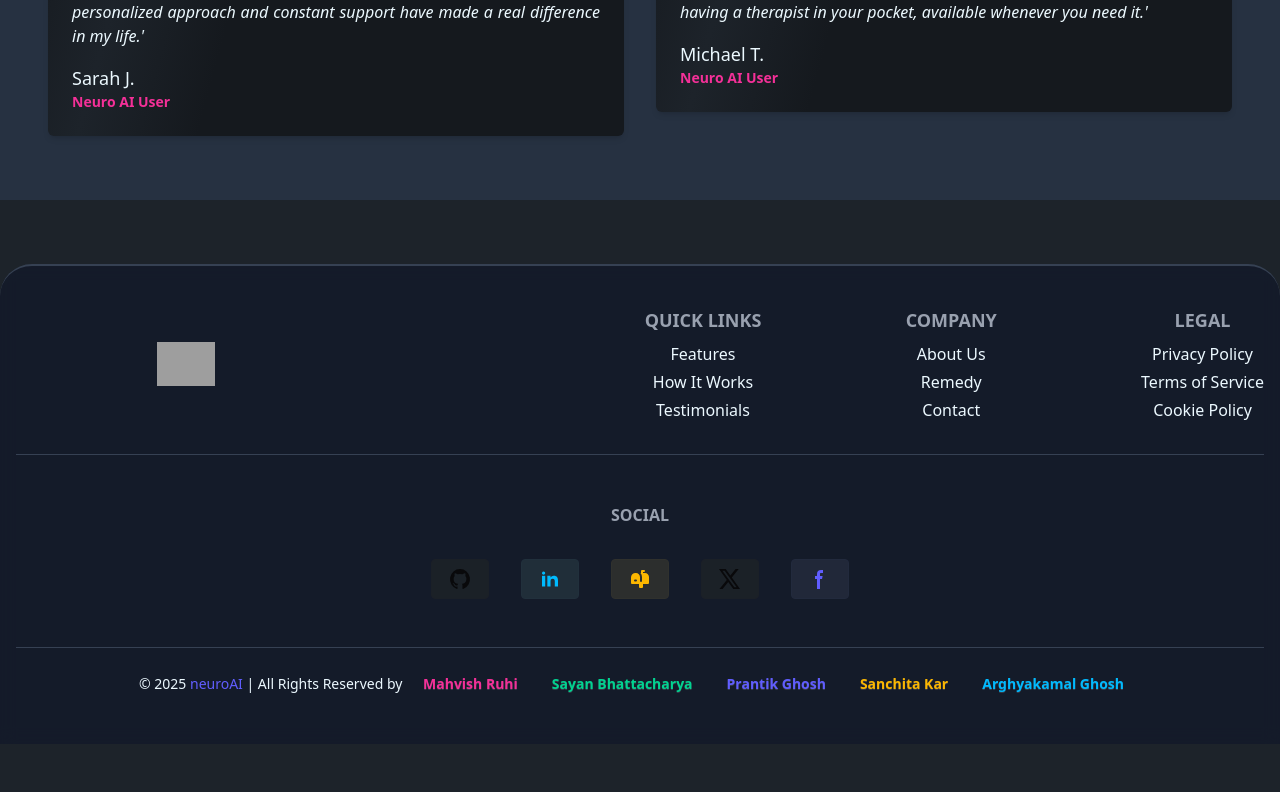
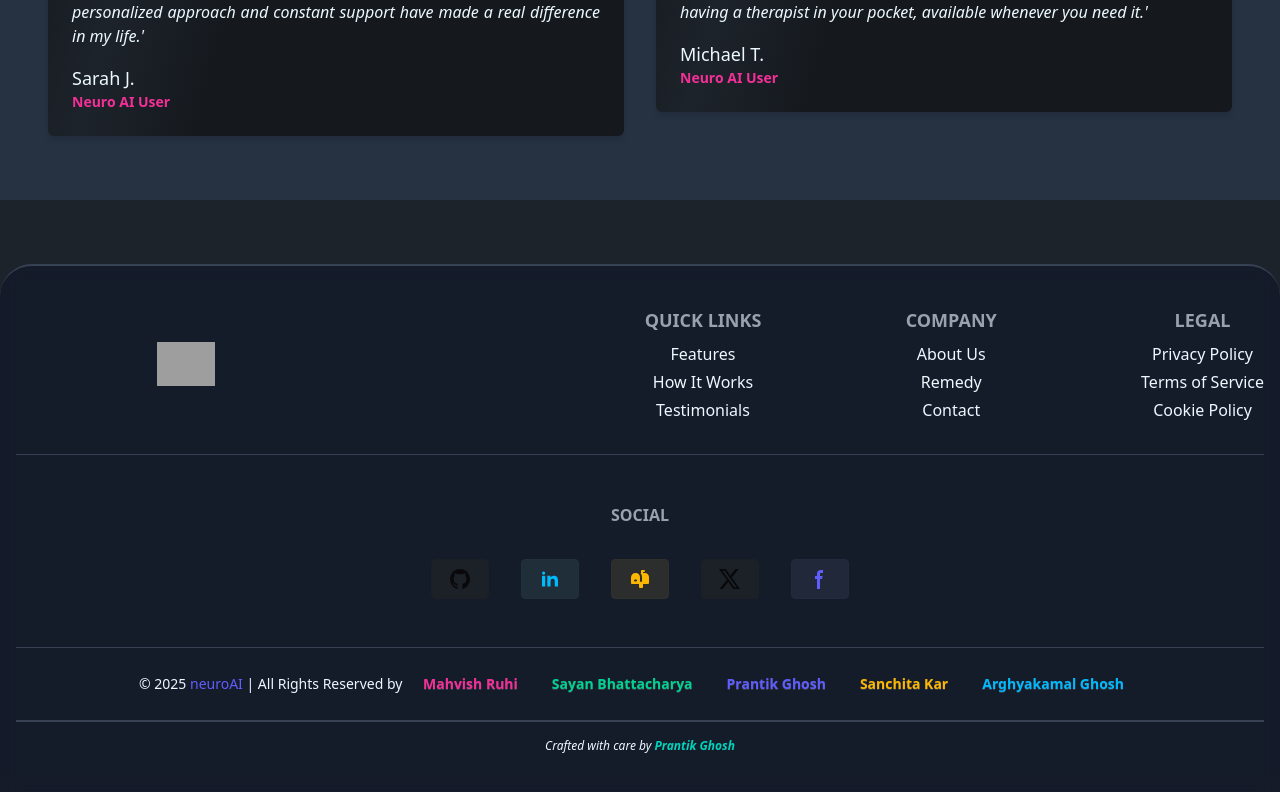
Before and after one commit to TBS96/neuroAI-client, a React (Vite) app: page / in a window 1280 px wide. Shown: the part 2264-3056 px from the top of the page. Before the commit the page ends 3008 px from the top, so only its background shows below. Built offline with nearby package versions, Linux system fonts and the light colour scheme; grey boxes are pictures that could not be loaded.

Commit message:
feat: enhance footer component with team member links and attribution
Signed-off-by: TBS96 <9tbs6@proton.me>

```diff
--- a/src/components/Footer/Footer.jsx
+++ b/src/components/Footer/Footer.jsx
@@ -215,21 +215,30 @@ function Footer() {
                             neuroAI
                         </Link>{' '}
                         | All Rights Reserved by{' '}
-                        {teamMembers.map((member, index) => (
+                        {teamMembers.map(({name, url, className}, index) => (
                             <div className='flex md:inline-flex justify-center' key={index}>
                                 <Link
-                                    to={member.url}
-                                    className={member.className}
+                                    to={url}
+                                    className={className}
                                     target='_blank'
                                     rel='noopener noreferrer'
                                 >
-                                    {member.name}
+                                    {name}
                                 </Link>
                                 {index < teamMembers.length - 1 && ' '}
                             </div>
                         ))}
                     </div>
                 </div>
+
+                <div className='my-4 border border-gray-700'></div>
+                <p className='mt-1 text-xs italic text-center'>
+                    Crafted with care by <span className='font-semibold text-accent hover:link'>
+                        <Link to={teamMembers[2].url}>
+                            {teamMembers[2].name}
+                        </Link>
+                    </span>
+                </p>
             </div>
         </footer>
     )
```
